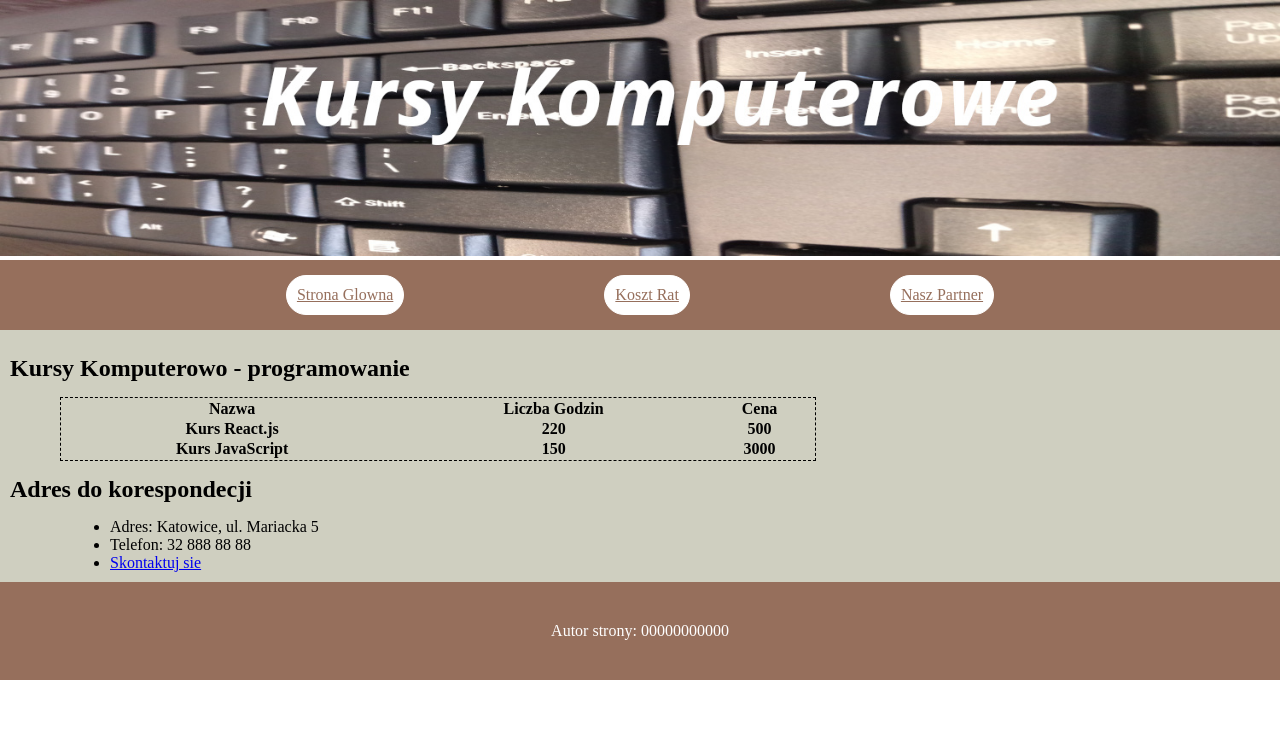
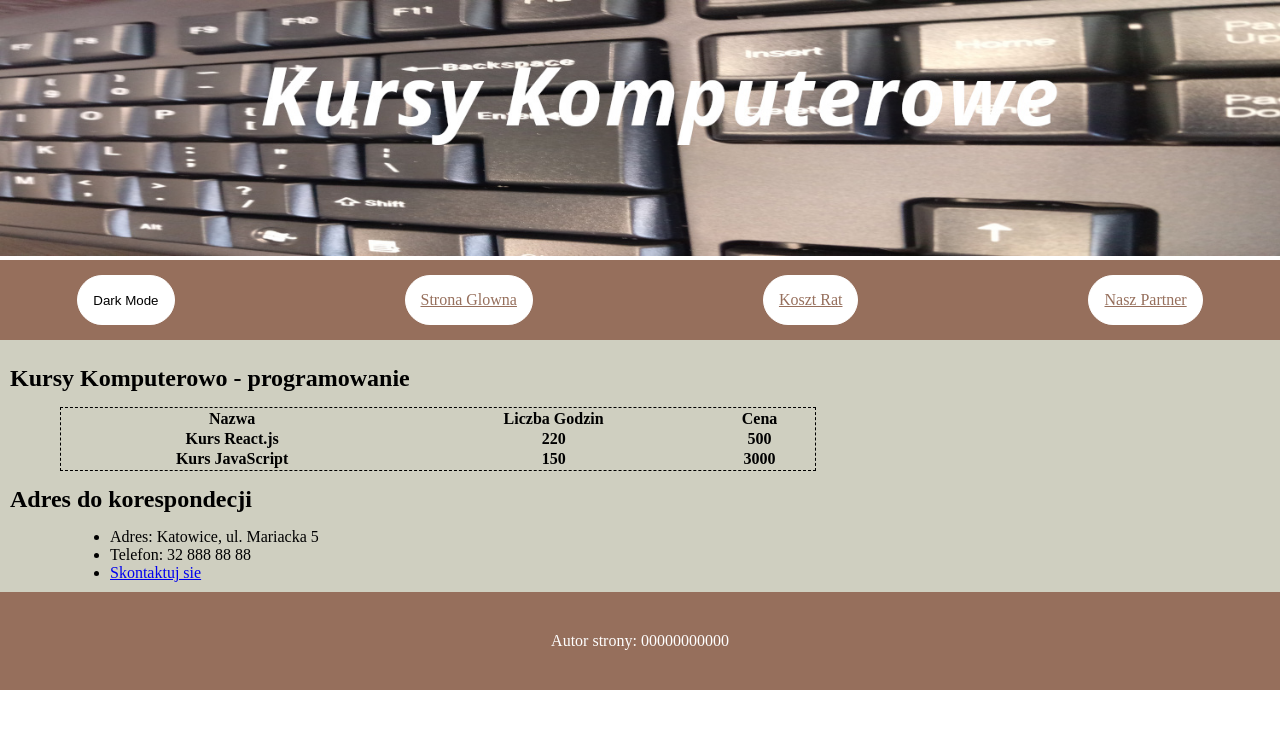
Before and after one commit to xDabloy/Dabloy-HTML, a PHP site: the page made by zadanie 21.11/index.html in a window 1280 px wide. Shown: the top 729 px of the page. Run offline with PHP 8.4, Linux system fonts and the light colour scheme; lists and menus that the app fills with data are empty.

Commit message:
dodano skrypt do zadania z 21.11

```diff
--- a/zadanie 21.11/index.html
+++ b/zadanie 21.11/index.html
@@ -8,9 +8,10 @@
   </head>
   <body>
     <div class="baner">
-        <img src="klawiatura.jpg" alt="klawiatura">
+      <img src="klawiatura.jpg" alt="klawiatura" />
     </div>
     <div class="lewy">
+      <button id="toogle" class="p1">Dark Mode</button>
       <p class="p1"><a href="index.html">Strona Glowna</a></p>
       <p class="p2"><a href="Raty.txt">Koszt Rat</a></p>
       <p class="p3"><a href="partner.txt">Nasz Partner</a></p>
@@ -44,5 +45,6 @@
     <div class="stopka">
       <p>Autor strony: 00000000000</p>
     </div>
+    <script src="skrypt.js"></script>
   </body>
 </html>
--- /dev/null
+++ b/zadanie 21.11/skrypt.js
@@ -0,0 +1,16 @@
+let darkmode = false;
+let button = document.getElementById("toogle");
+
+button.addEventListener("click", function () {
+  let mybody = document.getElementsByTagName("body")[0];
+  darkmode = !darkmode;
+  mybody.classList.toggle("dark-mode");
+});
+
+button.addEventListener("click", function () {
+  if (button.textContent = darkmode) {
+    button.textContent = "White-mode"
+  } else {
+    button.textContent = "Dark-mode"
+  };
+});
--- a/zadanie 21.11/style.css
+++ b/zadanie 21.11/style.css
@@ -1,6 +1,31 @@
+:root {
+  --mid-bg-color: rgb(207, 207, 192);
+  --lewy-bg-color: rgb(150, 111, 92);
+  --stopka-bg-color: rgb(150, 111, 92);
+  --container-bg-color: #b9b9b9;
+  --text-color: #000000;
+  --accent-color: #8ab4f8;
+  --body-bg-color: #ffffff;
+}
+
+.dark-mode {
+  --container-bg-color: #333533;
+  --mid-bg-color: rgb(85, 85, 85);
+  --lewy-bg-color: #333333;
+  --stopka-bg-color:#333333;
+  --text-color: #f0f0f0;
+  --accent-color: #2f3030;
+  --body-bg-color: #000000;
+}
+
 * {
   margin: 0;
   padding: 0;
+}
+
+body {
+  background-color: var(--body-bg-color);
+  color: var(--text-color);
 }
 
 h1 {
@@ -26,15 +51,15 @@ img {
   justify-content: center;
   column-gap: 200px;
   display: flex;
-  background-color: rgb(150, 111, 92);
-  padding: 15px;
+  background-color: var(--lewy-bg-color);
 }
 
 .p1,
 .p2,
 .p3 {
   background-color: white;
-  padding: 10px;
+  padding: 15px;
+  margin: 15px;
   border-radius: 9999999999px;
   border: 1px solid, white;
   a {
@@ -54,12 +79,12 @@ img {
 }
 
 .mid {
-    background-color: rgb(207, 207, 192);
+  background-color: var(--mid-bg-color);
   padding: 10px;
 }
 
 .stopka {
-    background-color: rgb(150, 111, 92);
+  background-color: var(--stopka-bg-color);
   padding: 40px;
   color: white;
   text-align: center;
@@ -68,7 +93,6 @@ img {
   padding-left: 100px;
 }
 
-
 table {
   border: 1px, black, dashed;
   width: 60%;
```
Also changed, not shown: zadanie 28.11/index.html (added, +11 -0 lines), zadanie 28.11/skrypt.js (added), zadanie 28.11/style.css (added). Lines whose indentation alone changed are shown as unchanged.
